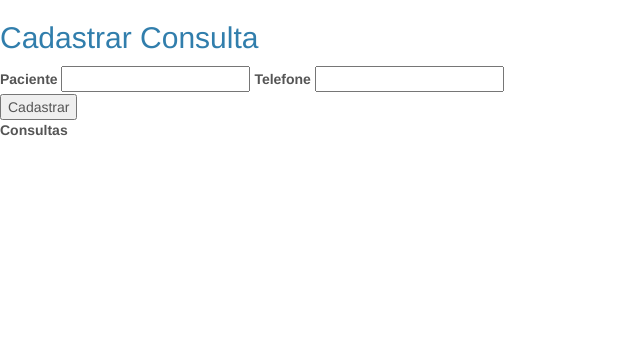
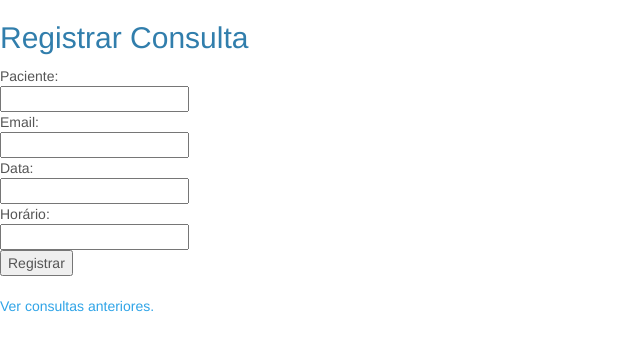
Before and after one commit to RodrigoBarbosaLeao/consultaonline, a Django app: template backend/templates/consultas.html in a window 1280 px wide. Shown: the top 351 px of the page, without its empty margins (0-640 px from the left). Run offline with Django 3.2, Linux system fonts and the light colour scheme; the template is opened without the code that fills it, so the values that code supplies are empty; some libraries are stand-ins or nearby versions.

Commit message:
Update consultas.html

```diff
--- a/backend/templates/consultas.html
+++ b/backend/templates/consultas.html
@@ -10,19 +10,24 @@
 </head>
 <body>
 <div>
-	<h2>Cadastrar Consulta</h2>
-	<div>
-		<label>Paciente</label>
-		<input type="text">
-		<label>Telefone</label>
-		<input type="text">
-	</div>
-	<input type="button" onclick="alert('Consulta Cadastrada!')" value="Cadastrar">
+	<h2>Registrar Consulta</h2>
+	<form>
+		Paciente:<br>
+		<input type="text" name="paciente">
+		<br>
+		Email:<br>
+		<input type="text" name="email">
+		<br>
+		Data:<br>
+		<input type="text" name="data">
+		<br>
+		Horário:<br>
+		<input type="text" name="hora">
+	</form>
+	<input type="button" onclick="alert('Consulta registrada!')" value="Registrar">
+	<br><br>
+	<a href="">Ver consultas anteriores.</a>
 
-	<div>
-		<label>Consultas</label>
-
-	</div>
 
 </div>
 </body>
```
